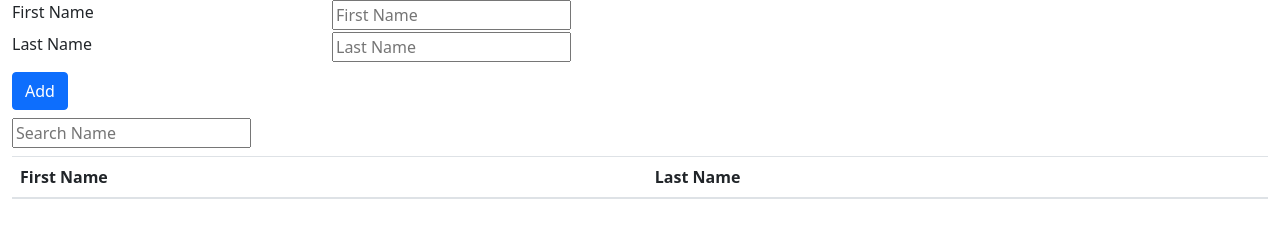
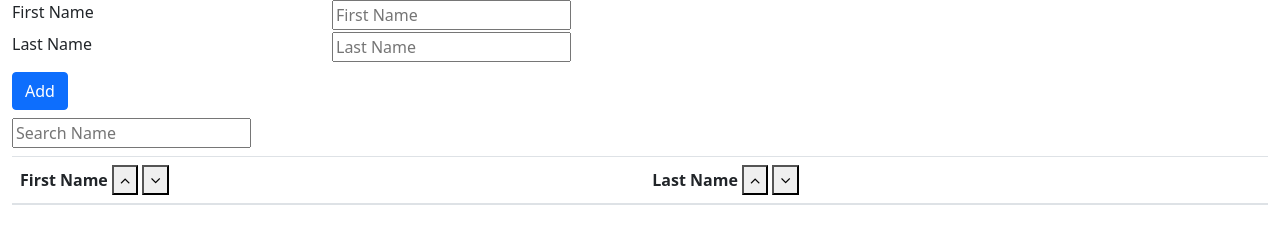
Before and after one commit to Dnandal07/pagination, a plain HTML site: page index.html in a window 1280 px wide. Drawn offline with nearby package versions, Linux system fonts and the light colour scheme.

Commit message:
Update index.html

```diff
--- a/index.html
+++ b/index.html
@@ -19,6 +19,7 @@
 
     <link href="https://cdn.jsdelivr.net/npm/bootstrap@5.1.3/dist/css/bootstrap.min.css" rel="stylesheet">
     <script src="https://ajax.googleapis.com/ajax/libs/jquery/3.6.0/jquery.min.js"></script>
+    <link rel="stylesheet" href="https://cdnjs.cloudflare.com/ajax/libs/font-awesome/4.7.0/css/font-awesome.min.css">
 </head>
 
 <body>
@@ -45,8 +46,8 @@
         </div>
     <table class="table table-striped">
         <thead>
-            <th>First Name</th>
-            <th>Last Name</th>
+            <th>First Name <button onclick="sort_fname()"><i class="fa fa-angle-up"></i></button> <button onclick="reverse_fname()"><i class="fa fa-angle-down"></i></button></th>
+            <th>Last Name <button onclick="sort_lname()"><i class="fa fa-angle-up"></i></button> <button onclick="reverse_lname()"><i class="fa fa-angle-down"></i></button></th>
         </thead>
         <tbody class="data">
 
```
